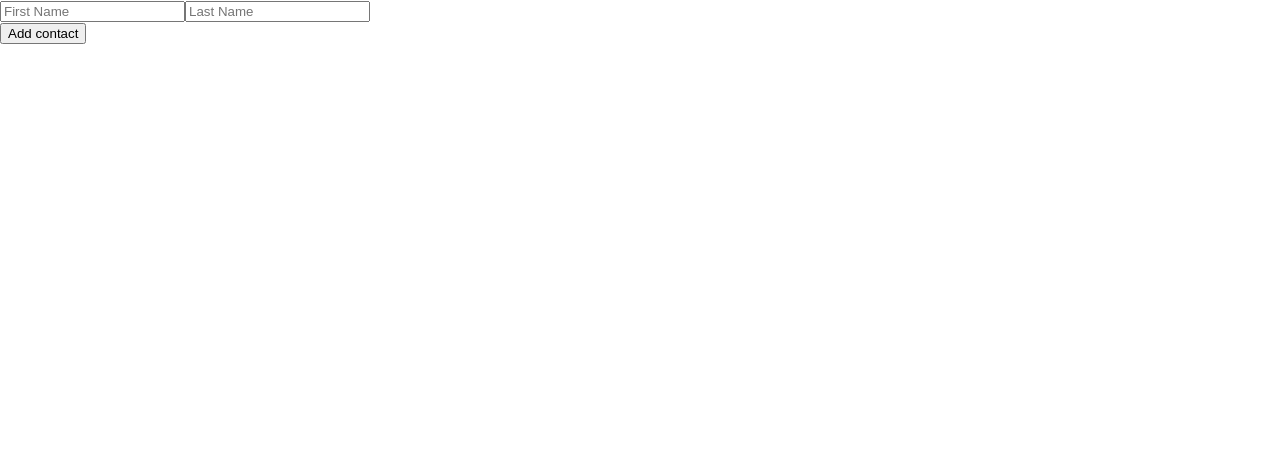
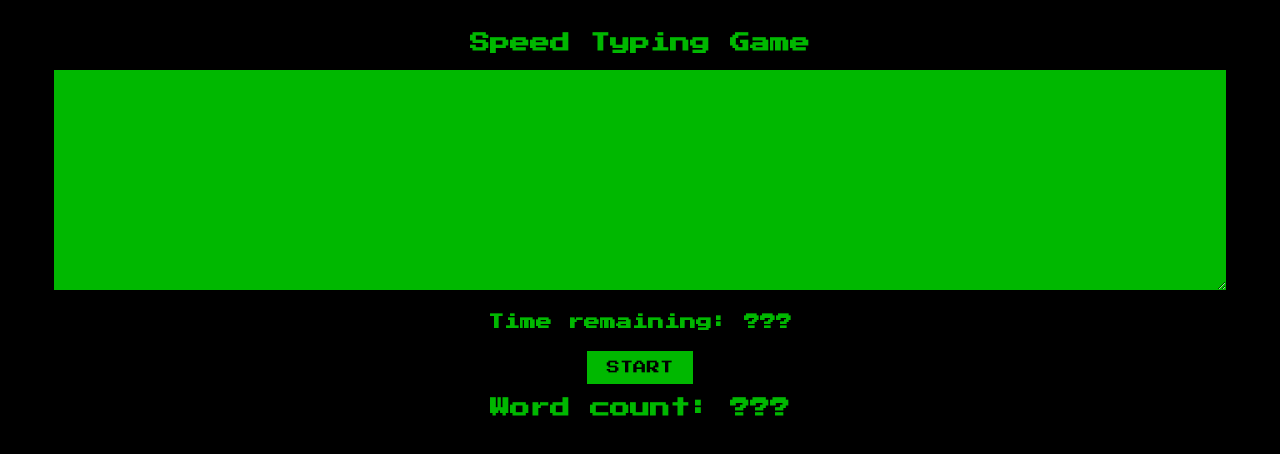
Before and after one commit to inspiringsource/react-hooks, a React (Create React App) app: page / in a window 1280 px wide. Shown: the top 454 px of the page. Built offline with nearby package versions, Linux system fonts and the light colour scheme.

Commit message:
Speed Typing Game

```diff
--- a/package.json
+++ b/package.json
@@ -6,6 +6,7 @@
     "@testing-library/jest-dom": "^5.16.1",
     "@testing-library/react": "^12.1.2",
     "@testing-library/user-event": "^13.5.0",
+    "randomcolor": "^0.6.2",
     "react": "^17.0.2",
     "react-dom": "^17.0.2",
     "react-scripts": "5.0.0",
--- a/public/index.html
+++ b/public/index.html
@@ -3,6 +3,7 @@
   <head>
     <meta charset="utf-8" />
     <link rel="icon" href="%PUBLIC_URL%/favicon.ico" />
+    <link href="https://fonts.googleapis.com/css2?family=Press+Start+2P&display=swap" rel="stylesheet">
     <meta name="viewport" content="width=device-width, initial-scale=1" />
     <meta name="theme-color" content="#000000" />
     <meta
--- a/src/App.js
+++ b/src/App.js
@@ -1,10 +1,9 @@
 import React from 'react'
-import UseStatePart3 from './components/UseStatePart3'
-
+import Game from './components/SpeedTypingGame'
 function App() {
   return (
     <div>
-      <UseStatePart3 />
+      <Game />
     </div>
   )
 }
--- /dev/null
+++ b/src/components/SpeedTypingGame.js
@@ -0,0 +1,13 @@
+import React from 'react'
+import "./styles.css"
+export default function SpeedTypingGame() {
+    return (
+        <div>
+            <h1>Speed Typing Game</h1>
+            <textarea/>
+            <h4>Time remaining: ???</h4>
+            <button>Start</button>
+            <h1>Word count: ???</h1>
+        </div>
+    )
+}
--- /dev/null
+++ b/src/components/styles.css
@@ -0,0 +1,40 @@
+html, body {
+    background: black;
+    color: #00b800;
+    margin:0;
+    padding: 0;
+    padding-top: 10px;
+    font-family: 'Press Start 2P', cursive;
+    text-align: center;
+}
+
+body {
+    font-weight: 400;
+}
+
+button {
+    font-family: 'Press Start 2P', cursive;
+    display: block;
+    margin: 0 auto;
+    border: none;
+    background: #a80020;
+    background: #00b800;
+    padding: 10px 20px;
+    text-transform: uppercase;
+}
+
+h1 {
+    font-size: 20px;
+    text-align:center;
+}
+
+textarea {
+    font-family: 'Press Start 2P', cursive;
+    border: 3px solid black;
+    width: 90%;
+    margin: 0 auto;
+    outline: none;
+    height: 200px;
+    background: #00b800;
+    padding: 10px;
+}
```
Also changed, not shown: src/components/UseEffectPart1.js (added, +32 -0 lines), src/components/UseEffectPart2.js (added, +25 -0 lines), 1 other file (tests, documents, lock files or other folders).
